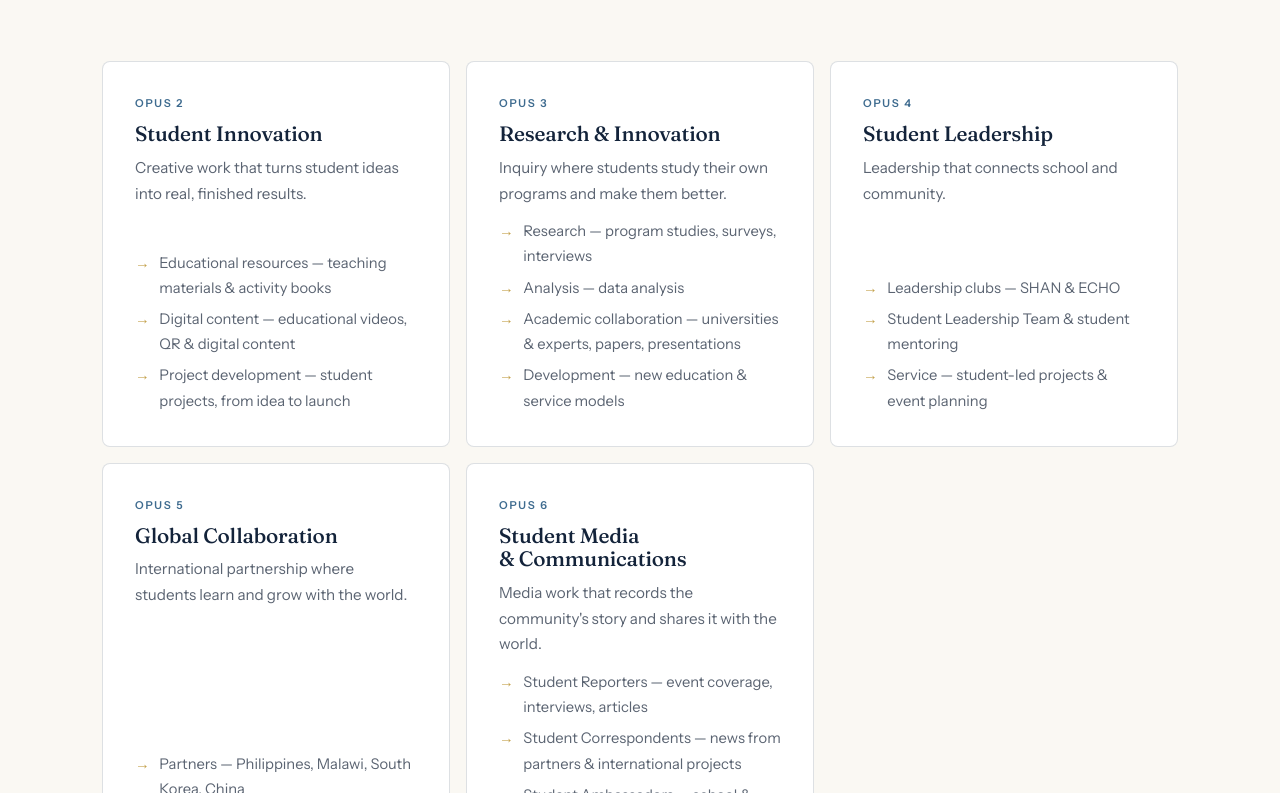
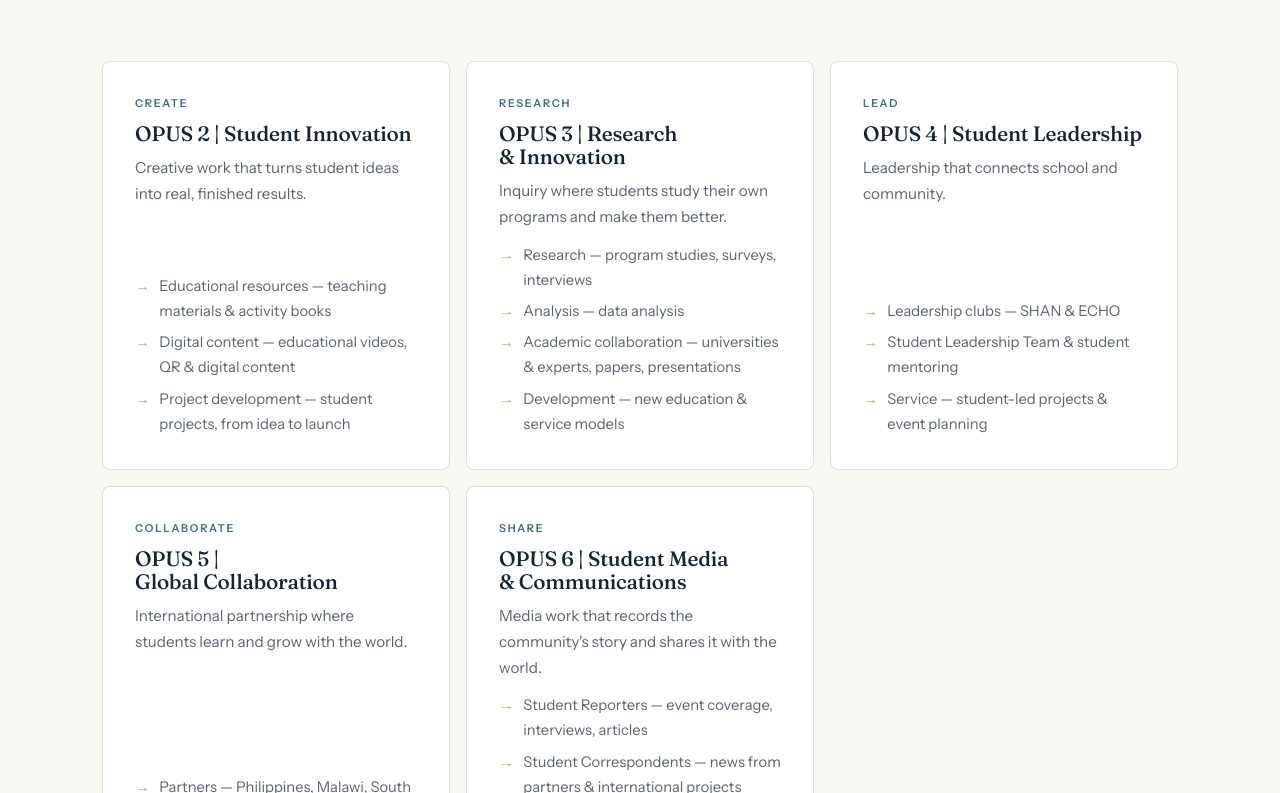
Before and after one commit to akkk9202/we-are-with-you, a plain HTML site: page student-community.html in a window 1280 px wide. Shown: the part 2528-3321 px from the top of the page. Drawn offline with Linux system fonts and the light colour scheme.

Commit message:
GYCO page: OPUS numbers as headers (OPUS n | Name)

```diff
--- a/student-community.html
+++ b/student-community.html
@@ -55,8 +55,8 @@
 <section class="section section--mist" id="flagship">
   <div class="container">
     <div class="section-head reveal">
-      <div class="eyebrow">OPUS 1 · Our first flagship initiative</div>
-      <h2>WE ARE WITH YOU</h2>
+      <div class="eyebrow">Our first flagship initiative</div>
+      <h2>OPUS 1 | WE ARE WITH YOU</h2>
       <p>The first flagship initiative students created — and continue to grow. Students discover what their communities need, propose new ideas, partner with organizations, and develop and run the programs themselves.</p>
     </div>
     <div class="cards cards--4">
@@ -121,8 +121,8 @@
     </div>
     <div class="cards cards--3">
       <div class="card reveal reveal--d1">
-        <span class="card__tag">OPUS 2</span>
-        <h3>Student Innovation</h3>
+        <span class="card__tag">Create</span>
+        <h3>OPUS 2 | Student Innovation</h3>
         <p>Creative work that turns student ideas into real, finished results.</p>
         <ul class="card__list">
           <li>Educational resources — teaching materials &amp; activity books</li>
@@ -131,8 +131,8 @@
         </ul>
       </div>
       <div class="card reveal reveal--d2">
-        <span class="card__tag">OPUS 3</span>
-        <h3>Research &amp; Innovation</h3>
+        <span class="card__tag">Research</span>
+        <h3>OPUS 3 | Research &amp; Innovation</h3>
         <p>Inquiry where students study their own programs and make them better.</p>
         <ul class="card__list">
           <li>Research — program studies, surveys, interviews</li>
@@ -142,8 +142,8 @@
         </ul>
       </div>
       <div class="card reveal reveal--d3">
-        <span class="card__tag">OPUS 4</span>
-        <h3>Student Leadership</h3>
+        <span class="card__tag">Lead</span>
+        <h3>OPUS 4 | Student Leadership</h3>
         <p>Leadership that connects school and community.</p>
         <ul class="card__list">
           <li>Leadership clubs — SHAN &amp; ECHO</li>
@@ -152,8 +152,8 @@
         </ul>
       </div>
       <div class="card reveal reveal--d1">
-        <span class="card__tag">OPUS 5</span>
-        <h3>Global Collaboration</h3>
+        <span class="card__tag">Collaborate</span>
+        <h3>OPUS 5 | Global Collaboration</h3>
         <p>International partnership where students learn and grow with the world.</p>
         <ul class="card__list">
           <li>Partners — Philippines, Malawi, South Korea, China</li>
@@ -162,8 +162,8 @@
         </ul>
       </div>
       <div class="card reveal reveal--d2">
-        <span class="card__tag">OPUS 6</span>
-        <h3>Student Media &amp; Communications</h3>
+        <span class="card__tag">Share</span>
+        <h3>OPUS 6 | Student Media &amp; Communications</h3>
         <p>Media work that records the community's story and shares it with the world.</p>
         <ul class="card__list">
           <li>Student Reporters — event coverage, interviews, articles</li>
```
Also changed, not shown: test/smoke.test.js (+2 -3 lines).
